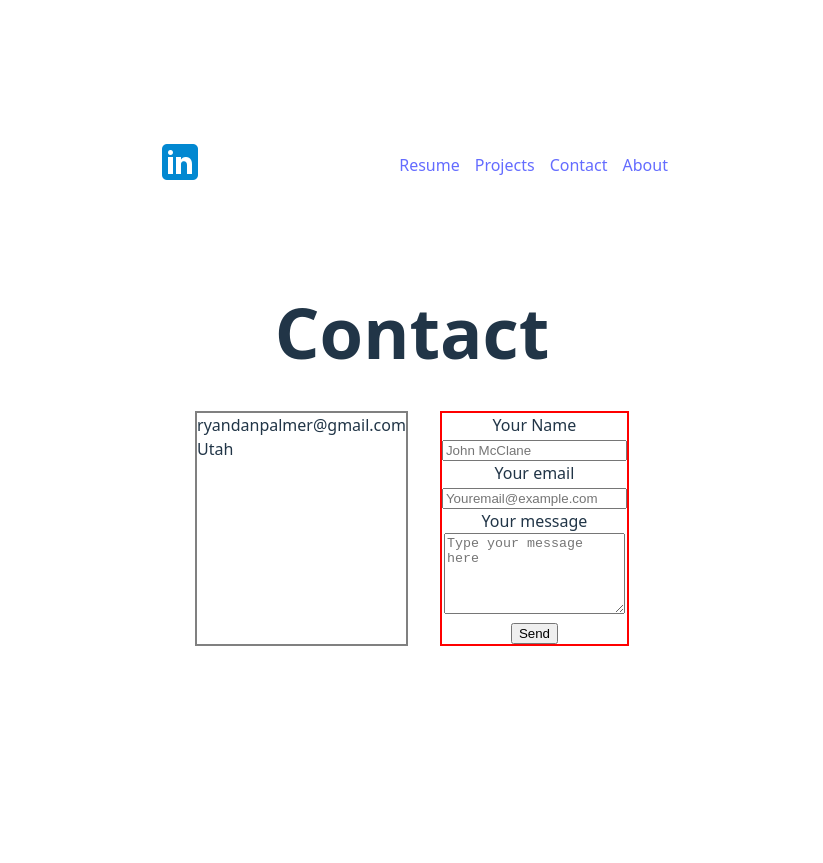
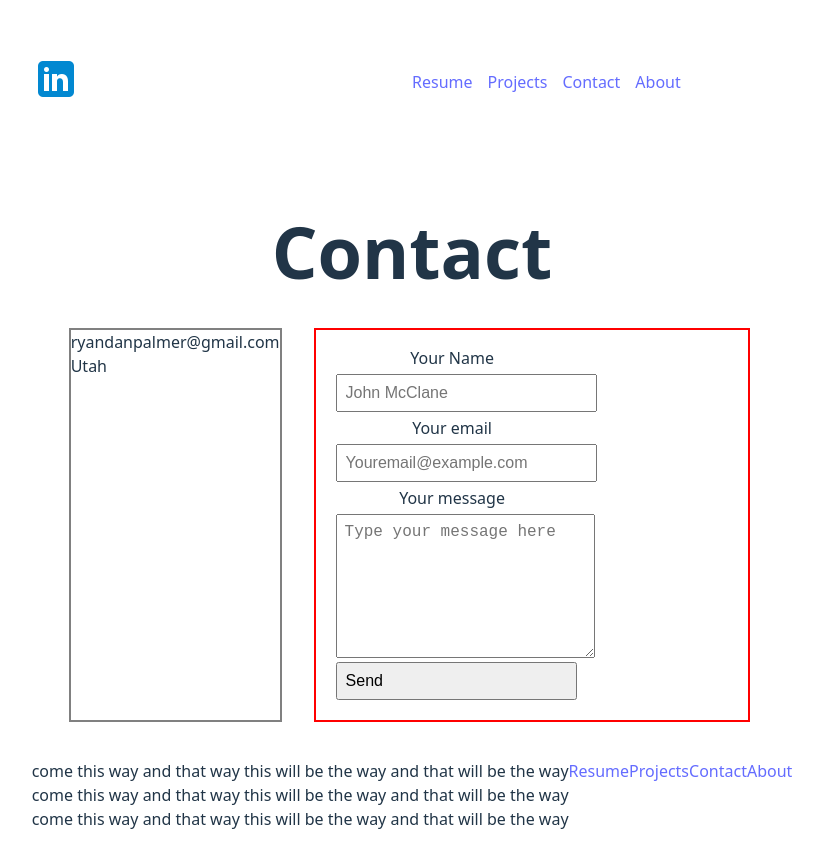
Before and after one commit to Nakatomi881/my-resume-site, a React (Vite) app in the folder my-resume-site/: page /contact in a window 1280 px wide. Shown: the whole page, without its empty margins (228-1051 px from the left). Before the commit the page ends 800 px from the top, so only its background shows below. Built offline with nearby package versions, Linux system fonts and the light colour scheme.

Commit message:
added footer, left side text, right side links

```diff
--- a/my-resume-site/src/components/footer/Footer.tsx
+++ b/my-resume-site/src/components/footer/Footer.tsx
@@ -0,0 +1,33 @@
+import React from "react";
+import styles from './footer.module.css'
+import { Link } from 'react-router-dom'
+
+const Footer: React.FC = () => {
+    return (
+        <div className={styles.container}>
+            <div className={styles.leftsideSaying}>
+            <p>come this way and that way this will be the way and that will be the way</p>
+            <p>come this way and that way this will be the way and that will be the way</p>
+            <p>come this way and that way this will be the way and that will be the way</p>
+            </div>
+            <div className={styles.links}>
+            <Link to="/" className={styles.link}>
+                Resume
+                </Link>
+                <Link to="/projects" className={styles.link}>
+                Projects
+                </Link>
+                <Link to="/contact" className={styles.link}>
+                Contact
+                </Link>
+                <Link to="/about" className={styles.link}>
+                About
+                </Link>
+            </div>
+
+        </div>
+    )
+}
+
+
+export default Footer;
--- a/my-resume-site/src/components/footer/footer.module.css
+++ b/my-resume-site/src/components/footer/footer.module.css
@@ -0,0 +1,3 @@
+.container {
+    display: flex;
+}
--- a/my-resume-site/src/components/layout/Layout.tsx
+++ b/my-resume-site/src/components/layout/Layout.tsx
@@ -1,6 +1,7 @@
 import React from "react"
 import Navbar from "../navbar/Navbar"
 import { Outlet } from "react-router-dom";
+import Footer from "../footer/Footer";
 
 
 const Layout: React.FC = () => {
@@ -10,6 +11,7 @@ const Layout: React.FC = () => {
             <main className="page-container">
                 <Outlet />
             </main>
+            <Footer />
         </>
     );
 };
--- a/my-resume-site/src/pages/contact/Contact.tsx
+++ b/my-resume-site/src/pages/contact/Contact.tsx
@@ -18,17 +18,17 @@ const Contact: React.FC = () => {
 
         <div className={styles.right}>
           <form action="https://formspree.io/f/xovepana" method="POST">
-            <div className={styles.yourname}>
-              <label htmlFor="name">Your Name<br /></label>
+            <div className={styles.yourName}>
+              <label htmlFor="name">Your Name</label>
               <input placeholder="John McClane" id="name" required type="text" />
             </div>
             <div>
-              <label htmlFor="email">Your email<br /></label>
+              <label htmlFor="email">Your email</label>
               <input placeholder="Youremail@example.com" id="email" required type="text" />
             </div>
             <div>
-              <label htmlFor="textarea">Your message<br /></label>
-              <textarea id="textarea" name="message" required placeholder="Type your message here" rows={5} />
+              <label htmlFor="textarea">Your message</label>
+              <textarea id="textarea" name="message" required placeholder="Type your message here" rows={7} />
             </div>
             <div>
               <input type="submit" id="button" value="Send" />
--- a/my-resume-site/src/pages/contact/contact.module.css
+++ b/my-resume-site/src/pages/contact/contact.module.css
@@ -4,25 +4,47 @@
 
   .heading {
     text-align: center;
-    font-size: clamp(1.8rem, 10vw, 4.4rem);
+    font-size: clamp(1.8rem, 10vw, 4.5rem);
     margin-bottom: 2rem;
   }
 
   .container {
-    border: 7px solid white;
+    border: 5px solid white;
     display: flex;
-    flex-direction: row;
-    justify-content: space-between;
     gap: 2rem;
   }
 
 
   .left {
+    display: flex;
+    flex-direction: column;
     border: 2px solid gray;
-    flex: 1;
+
   }
 
   .right {
+    display: flex;
+    flex-direction: column;
     border: 2px solid red;
-    flex: 2;
+    align-items: flex-start;
+   width: 100%;
+   max-width: 400px;
+   padding: 1rem;
+
   }
+  .right input,
+  .right textarea {
+    display: block;
+    width: 100%;
+    font-size: 1rem;
+    max-width: 100%;
+    margin: .25rem;
+    text-align: left;
+    padding: .5rem;
+  }
+
+.yourName {
+    width: 100%;
+    max-width: 400px;
+
+}
```
